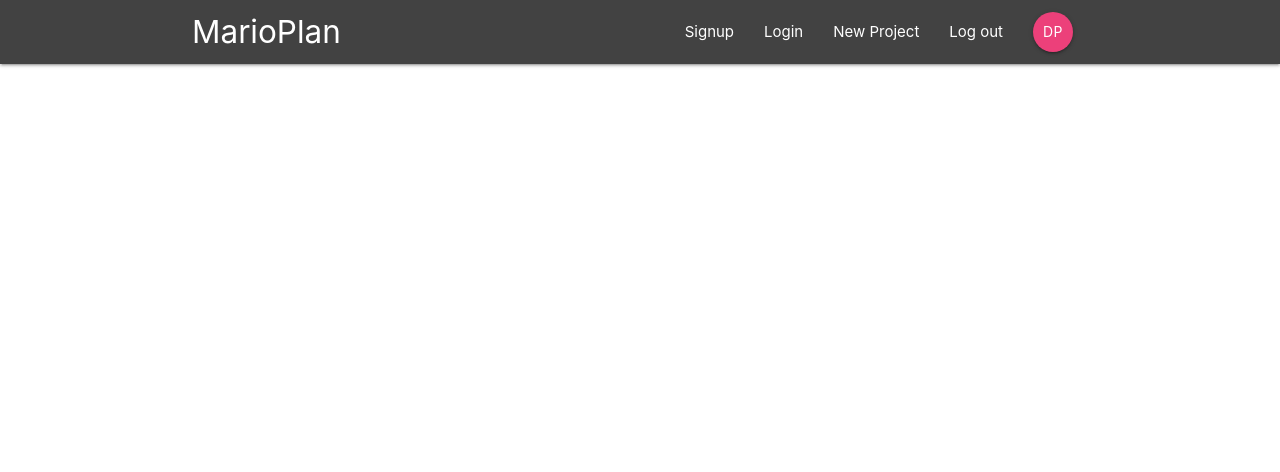
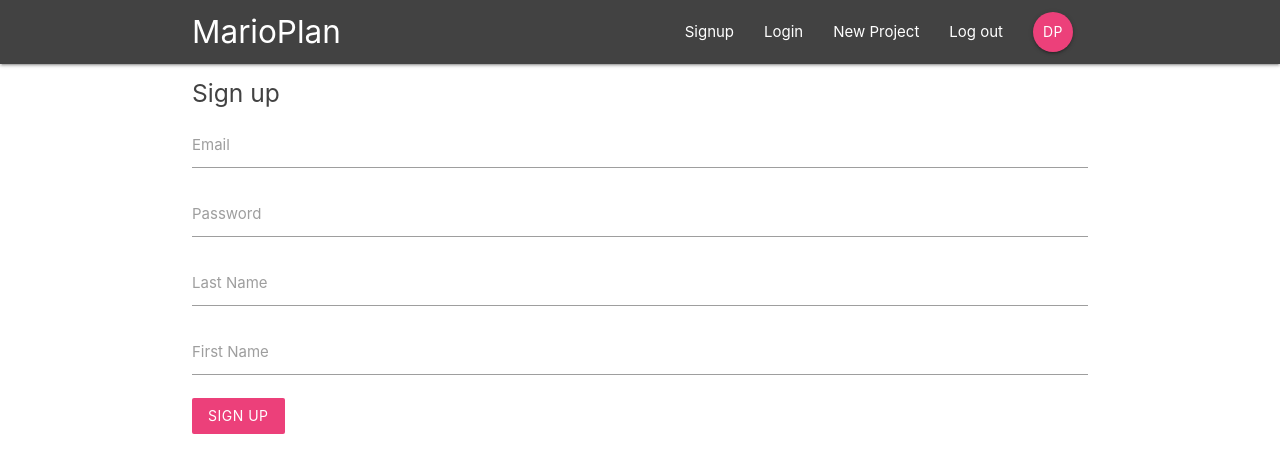
Before and after one commit to daniprol/react-redux-firebase-app, a React (Create React App) app: page /signup in a window 1280 px wide. Shown: the top 472 px of the page. Built offline with nearby package versions, Linux system fonts and the light colour scheme.

Commit message:
login and signup pages

```diff
--- a/public/index.html
+++ b/public/index.html
@@ -45,5 +45,9 @@
       To begin the development, run `npm start` or `yarn start`.
       To create a production bundle, use `npm run build` or `yarn build`.
     -->
+
+    <!-- Compiled and minified JavaScript -->
+    <script src="https://cdnjs.cloudflare.com/ajax/libs/materialize/1.0.0/js/materialize.min.js"></script>
+
   </body>
 </html>
--- a/src/App.js
+++ b/src/App.js
@@ -3,6 +3,8 @@
 import Navbar from './components/layout/NavBar';
 import Dashboard from './components/dashboard/Dashboard';
 import ProjectDetails from './components/projects/ProjectDetails';
+import SignIn from './components/auth/SignIn';
+import SignUp from './components/auth/SignUp';
 
 function App() {
   return (
@@ -12,6 +14,8 @@
       <Switch>
         <Route exact path='/' component={Dashboard} />
         <Route path='/project/:id' component={ProjectDetails} />
+        <Route path='/signin' component={SignIn} />
+        <Route path='/signup' component={SignUp} />
       </Switch>
     </div>
     </BrowserRouter>
--- a/src/components/auth/SignIn.js
+++ b/src/components/auth/SignIn.js
@@ -0,0 +1,46 @@
+import React, { Component } from 'react'
+
+class SignIn extends Component {
+    state = {
+        email: '',
+        password: ''
+    }
+
+    handleChange = (e) => {
+        // console.log(e)
+        this.setState({
+            [e.target.id]: e.target.value
+        })
+    }
+
+
+    handleSubmit = (e) => {
+        // console.log(e)
+        e.preventDefault();
+        console.log(this.state);
+    }
+
+    render() {
+        return (
+            <div className="container">
+                <form onSubmit={this.handleSubmit} className="white">
+                    <h5 className="grey-text text-darken-3">Sign in</h5>
+                    <div className="input-field">
+                        <label htmlFor="email">Email</label>
+                        <input type="email" id="email" onChange={this.handleChange} />
+                    </div>
+                    <div className="input-field">
+                        <label htmlFor="password">Password</label>
+                        <input type="password" id="password" onChange={this.handleChange} />
+                    </div>
+                    <div className="input-field">
+                        <button className="btn pink lighten-1 z-depth-0">Login</button>
+                    </div>
+                </form>
+
+            </div>
+        )
+    }
+}
+
+export default SignIn
--- a/src/components/auth/SignUp.js
+++ b/src/components/auth/SignUp.js
@@ -0,0 +1,56 @@
+import React, { Component } from 'react'
+
+class SignUp extends Component {
+    state = {
+        email: '',
+        password: '',
+        firstName: '',
+        lastName: ''
+    }
+
+    handleChange = (e) => {
+        // console.log(e)
+        this.setState({
+            [e.target.id]: e.target.value
+        })
+    }
+
+
+    handleSubmit = (e) => {
+        // console.log(e)
+        e.preventDefault();
+        console.log(this.state);
+    }
+
+    render() {
+        return (
+            <div className="container">
+                <form onSubmit={this.handleSubmit} className="white">
+                    <h5 className="grey-text text-darken-3">Sign up</h5>
+                    <div className="input-field">
+                        <label htmlFor="email">Email</label>
+                        <input type="email" id="email" onChange={this.handleChange} />
+                    </div>
+                    <div className="input-field">
+                        <label htmlFor="password">Password</label>
+                        <input type="password" id="password" onChange={this.handleChange} />
+                    </div>
+                    <div className="input-field">
+                        <label htmlFor="lastName">Last Name</label>
+                        <input type="text" id="lastName" onChange={this.handleChange} />
+                    </div>
+                    <div className="input-field">
+                        <label htmlFor="firstName">First Name</label>
+                        <input type="text" id="firstName" onChange={this.handleChange} />
+                    </div>
+                    <div className="input-field">
+                        <button className="btn pink lighten-1 z-depth-0">Sign up</button>
+                    </div>
+                </form>
+
+            </div>
+        )
+    }
+}
+
+export default SignUp
--- a/src/components/layout/NavBar.js
+++ b/src/components/layout/NavBar.js
@@ -8,7 +8,7 @@
     return (
         <nav className="nav-wrapper grey darken-3">
             <div className="container">
-                <Link to="/" className="brand-logo">
+                <Link to="/" className="brand-logo hide-on-med-and-down">
                     MarioPlan
                 </Link>
                 <SignedInLinks />
```
